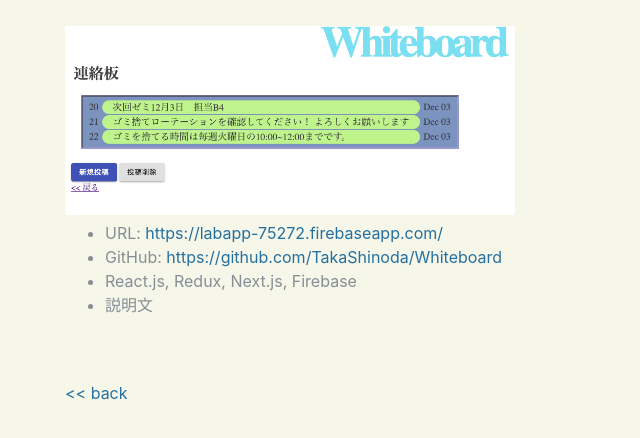
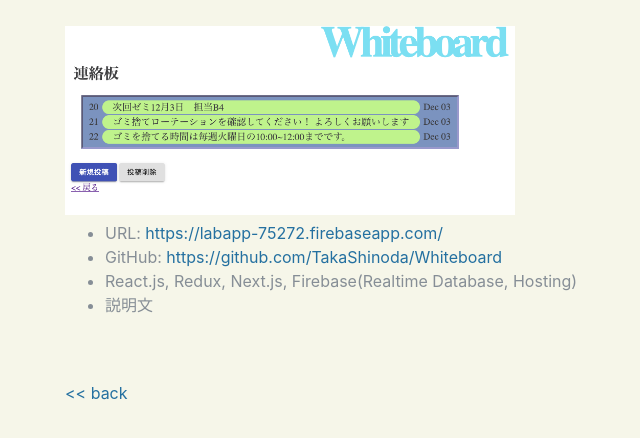
Before and after one commit to TakaShinoda/portfolio_v2, a Gatsby site: page /whiteboard in a window 1280 px wide. Shown: the part 234-672 px from the top of the page, without its empty margins (255-895 px from the left). Built offline with nearby package versions, Linux system fonts and the light colour scheme; Gatsby itself is replaced by a stand-in of ours; a web font is replaced by a local one.

Commit message:
Update works page

```diff
--- a/src/pages/whiteboard.js
+++ b/src/pages/whiteboard.js
@@ -23,7 +23,7 @@ import Img from 'gatsby-image';
                       <ul>
                           <li>URL: <a href="https://labapp-75272.firebaseapp.com/" rel="noopener noreferrer" target="_blank">https://labapp-75272.firebaseapp.com/</a></li>
                           <li>GitHub: <a href="https://github.com/TakaShinoda/Whiteboard" rel="noopener noreferrer" target="_blank">https://github.com/TakaShinoda/Whiteboard</a></li>
-                          <li>React.js, Redux, Next.js, Firebase</li>
+                          <li>React.js, Redux, Next.js, Firebase(Realtime Database, Hosting)</li>
                           <li>説明文</li>
                         </ul>
                     </div>
```
